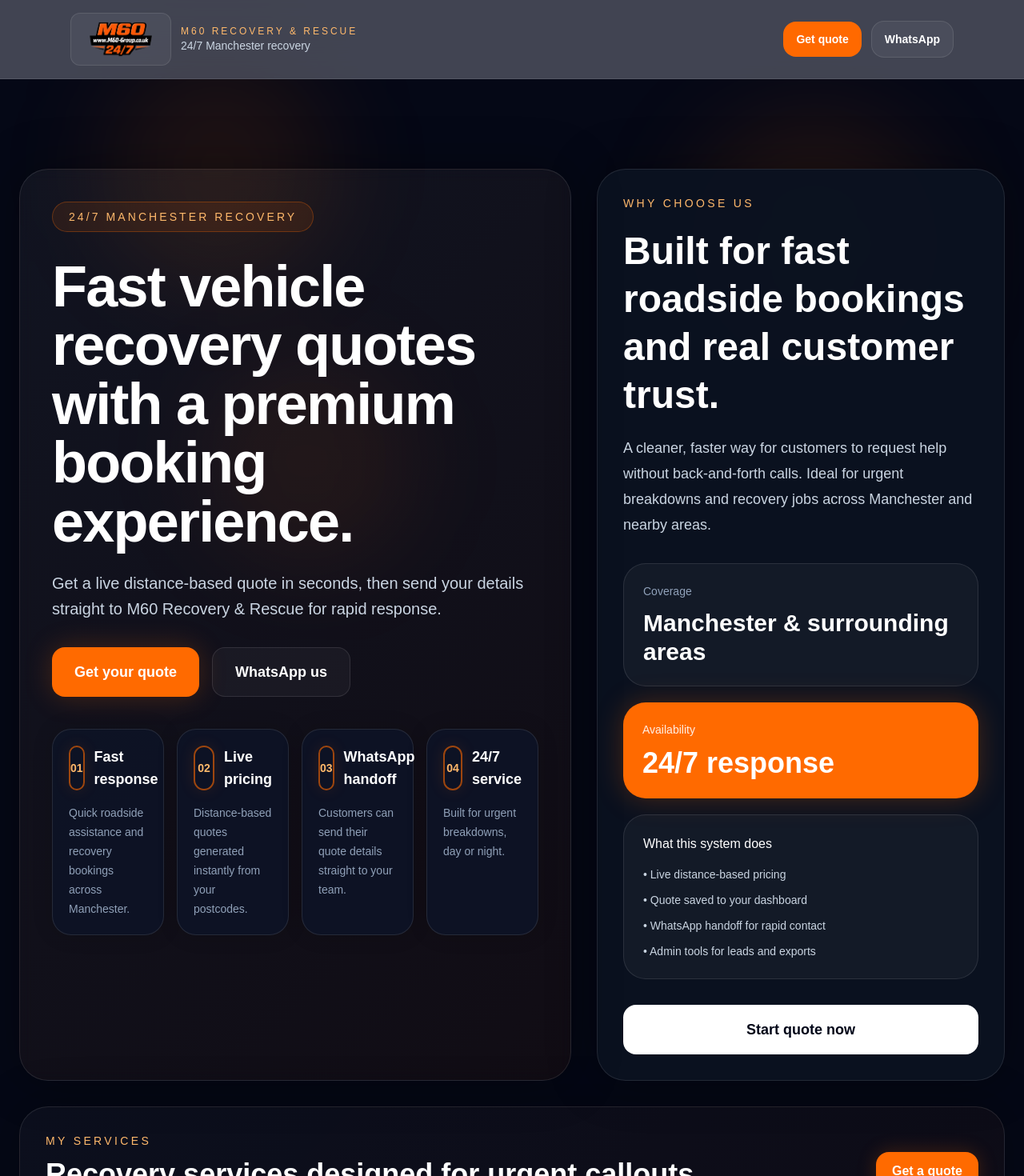
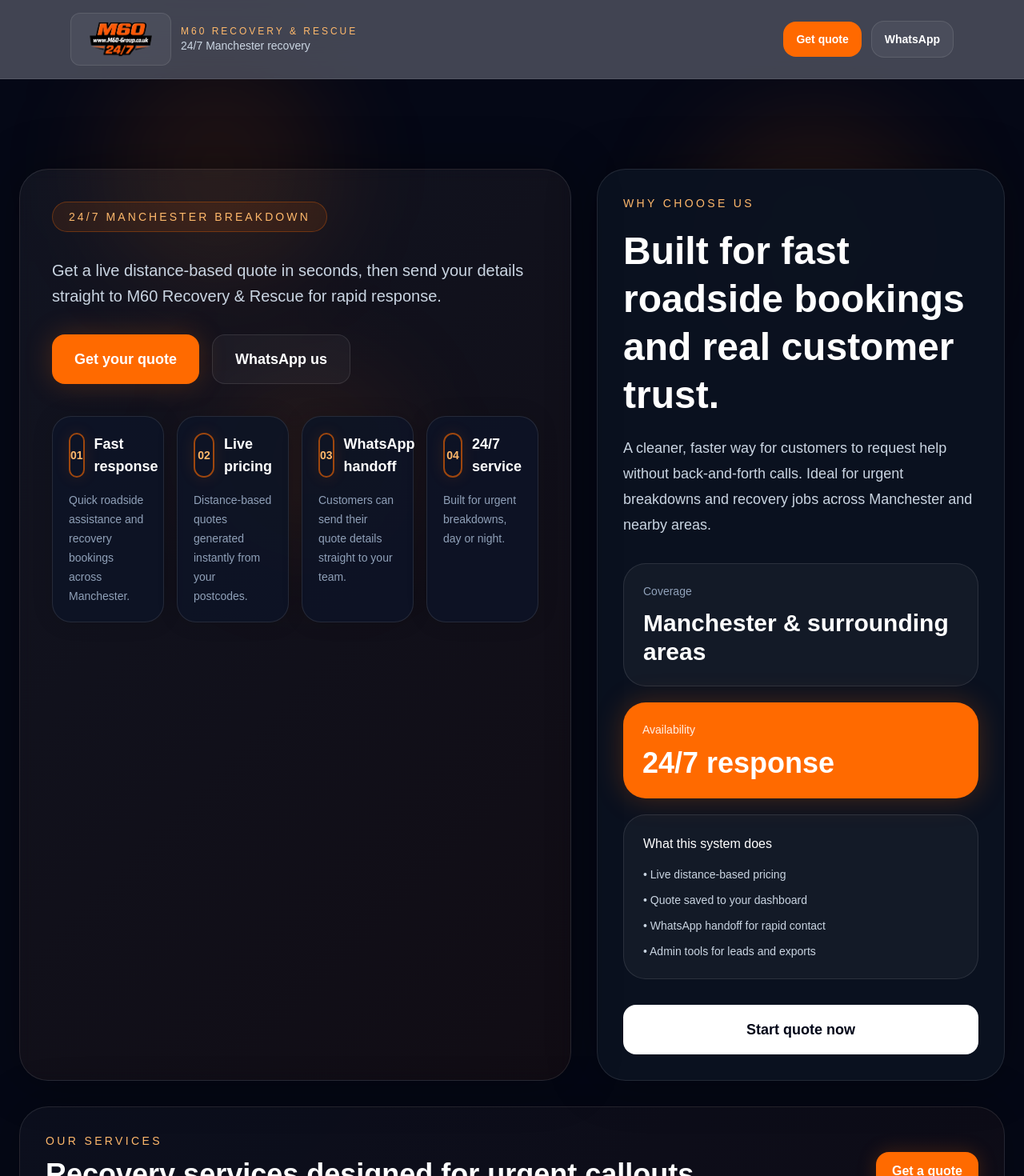
Before and after one commit to m60groupm60/m60-recovery-app, a Next.js app: page / in a window 1280 px wide. Shown: the top 1470 px of the page at 80% size. Built offline with nearby package versions, Linux system fonts and the light colour scheme.

Commit message:
Update homepage text

```diff
--- a/app/page.tsx
+++ b/app/page.tsx
@@ -39,11 +39,10 @@ export default function HomePage() {
         <section className="grid gap-8 lg:grid-cols-[1.15fr_0.85fr]">
           <div className="rounded-[36px] border border-white/10 bg-[linear-gradient(135deg,rgba(255,255,255,0.05),rgba(255,106,0,0.05))] p-8 shadow-[0_0_60px_rgba(0,0,0,0.35)] backdrop-blur md:p-10">
             <div className="inline-flex rounded-full border border-[#ff6a00]/30 bg-[#ff6a00]/10 px-5 py-2 text-sm uppercase tracking-[0.22em] text-orange-300">
-              24/7 Manchester recovery
+              24/7 Manchester Breakdown
             </div>
 
             <h1 className="mt-8 max-w-4xl text-6xl font-semibold leading-[1.02] tracking-tight md:text-7xl">
-              Fast vehicle recovery quotes with a premium booking experience.
             </h1>
 
             <p className="mt-6 max-w-2xl text-xl leading-8 text-slate-300">
@@ -141,7 +140,7 @@ export default function HomePage() {
           <div className="flex flex-col gap-4 md:flex-row md:items-end md:justify-between">
             <div>
               <p className="text-sm uppercase tracking-[0.24em] text-orange-300">
-                My services
+                Our Services
               </p>
               <h3 className="mt-3 text-4xl font-semibold">
                 Recovery services designed for urgent callouts
```
